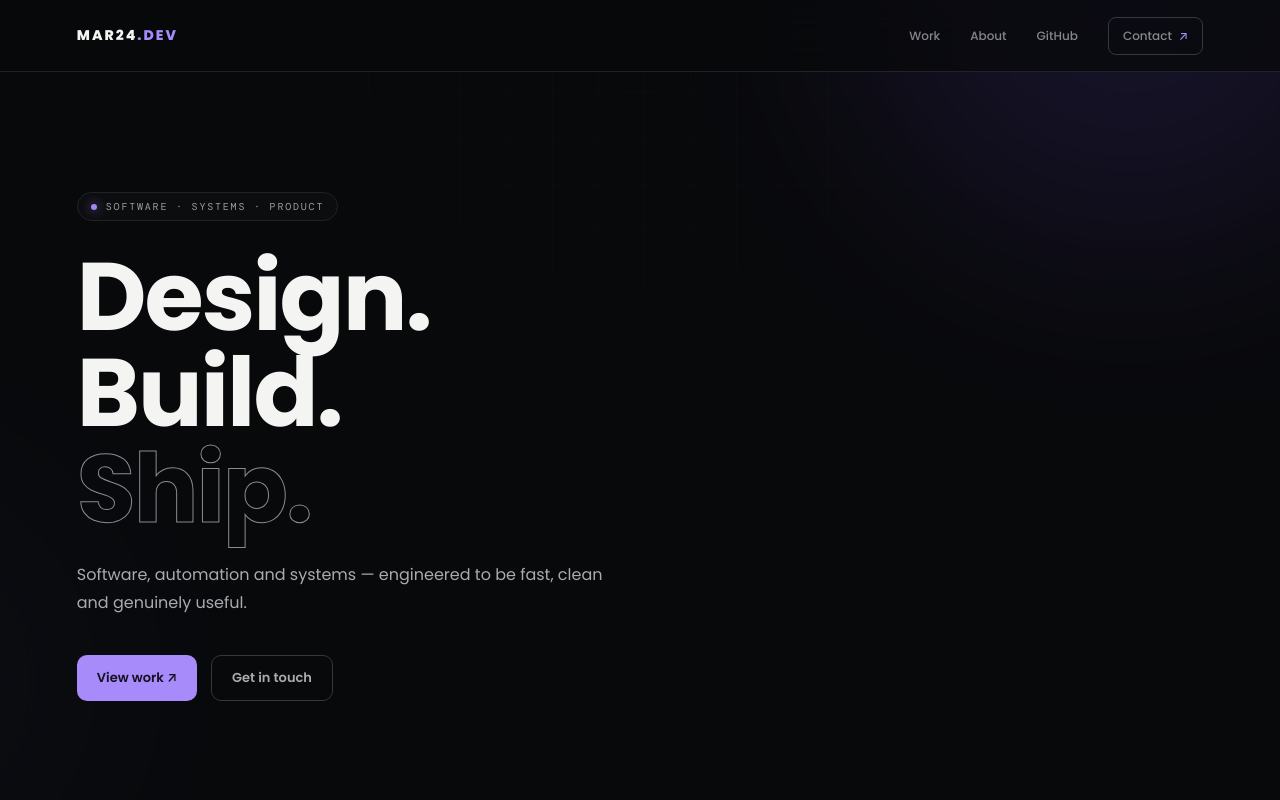
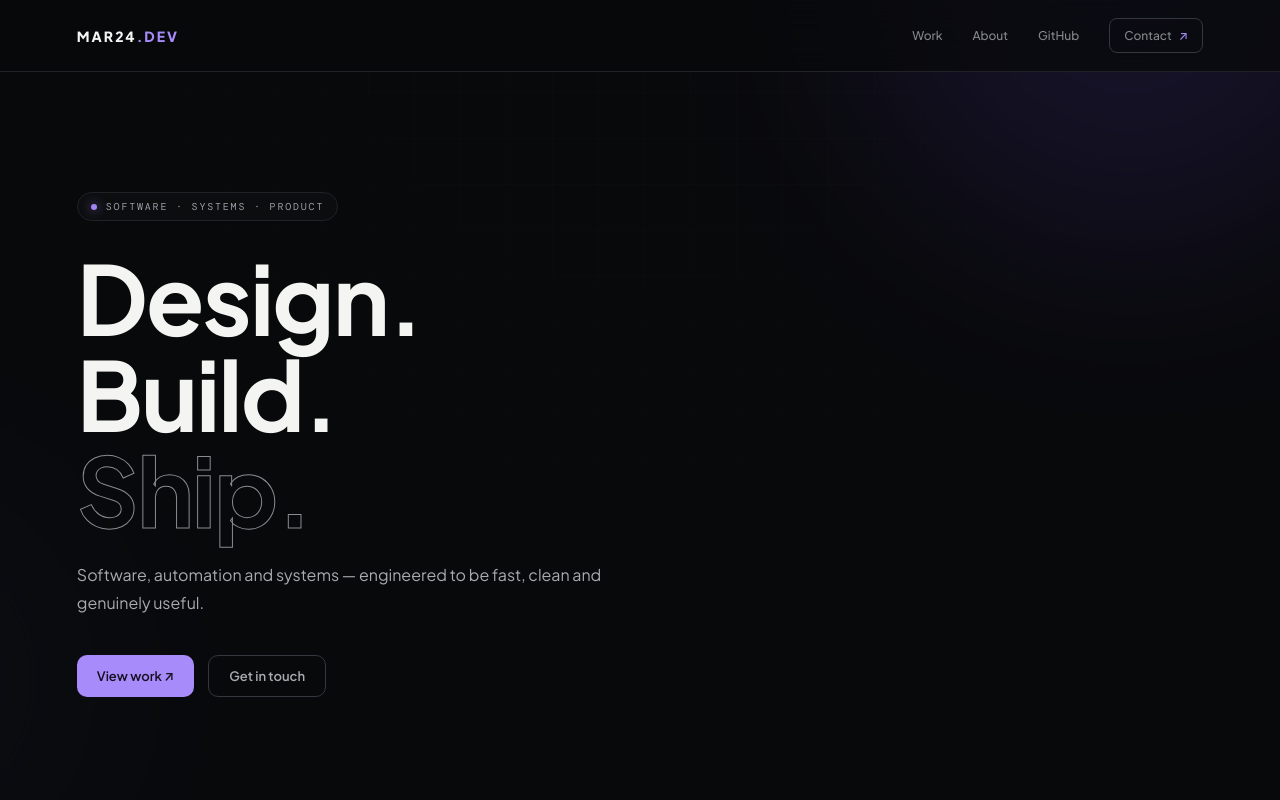
Before and after one commit to mpaguaga/mar24.dev, a React (Vite) app: page / in a window 1280 px wide. Shown: the top 800 px of the page. Built offline with nearby package versions, Linux system fonts and the light colour scheme.

Commit message:
Add files via upload

```diff
--- a/src/main.jsx
+++ b/src/main.jsx
@@ -1,4 +1,4 @@
-import React, { useEffect, useRef } from "react";
+import React, { useEffect } from "react";
 import { createRoot } from "react-dom/client";
 import "./styles.css";
 
@@ -9,20 +9,6 @@
 );
 
 function App() {
-  const appRef = useRef(null);
-
-  // Cursor spotlight glow that follows the mouse
-  useEffect(() => {
-    const el = appRef.current;
-    if (!el) return;
-    const move = (e) => {
-      el.style.setProperty("--mx", `${e.clientX}px`);
-      el.style.setProperty("--my", `${e.clientY}px`);
-    };
-    window.addEventListener("pointermove", move);
-    return () => window.removeEventListener("pointermove", move);
-  }, []);
-
   // Scroll progress bar
   useEffect(() => {
     const bar = document.querySelector(".progress");
@@ -54,9 +40,8 @@
   }, []);
 
   return (
-    <div className="app" ref={appRef}>
+    <div className="app">
       <div className="progress" />
-      <div className="spotlight" />
       <div className="ambient ambientOne" />
       <div className="ambient ambientTwo" />
       <div className="grain" />
--- a/src/styles.css
+++ b/src/styles.css
@@ -1,4 +1,4 @@
-@import url('https://fonts.googleapis.com/css2?family=DM+Mono:wght@400;500&family=Poppins:wght@400;500;600;700;800&display=swap');
+@import url('https://fonts.googleapis.com/css2?family=DM+Mono:wght@400;500&family=Plus+Jakarta+Sans:wght@400;500;600;700;800&display=swap');
 
 :root {
   --bg: #08090b;
@@ -22,7 +22,7 @@
   margin: 0;
   background: var(--bg);
   color: var(--text);
-  font-family: "Poppins", Inter, Arial, sans-serif;
+  font-family: "Plus Jakarta Sans", Inter, Arial, sans-serif;
   -webkit-font-smoothing: antialiased;
 }
 
@@ -460,7 +460,7 @@
   .nav a { display: none; }
   .main { width: calc(100% - 44px); }
   .intro { min-height: 440px; padding: 80px 0 60px; }
-  .intro h1 { font-size: clamp(48px, 15vw, 74px); letter-spacing: -2px; }
+  .intro h1 { font-size: clamp(48px, 15vw, 74px); letter-spacing: -1.5px; }
   .introText { font-size: 15px; }
   .projectCard { padding: 22px; }
   .projectContent {
```
